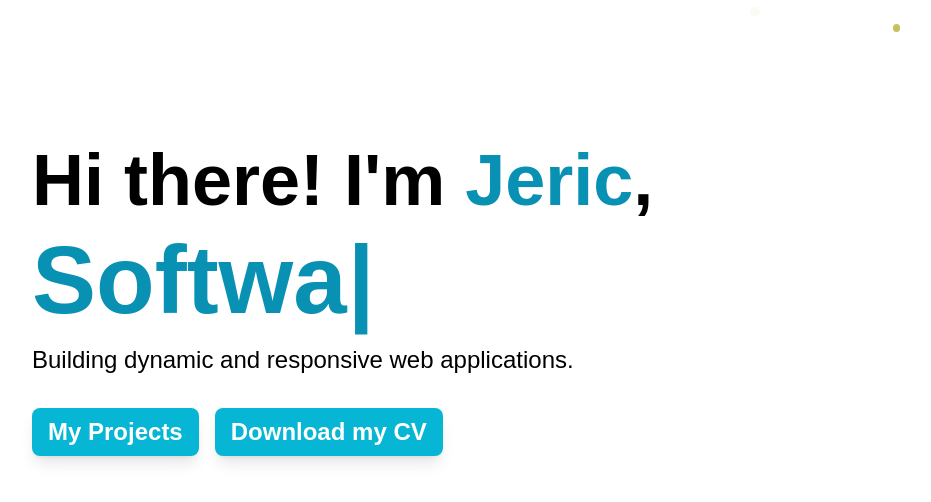
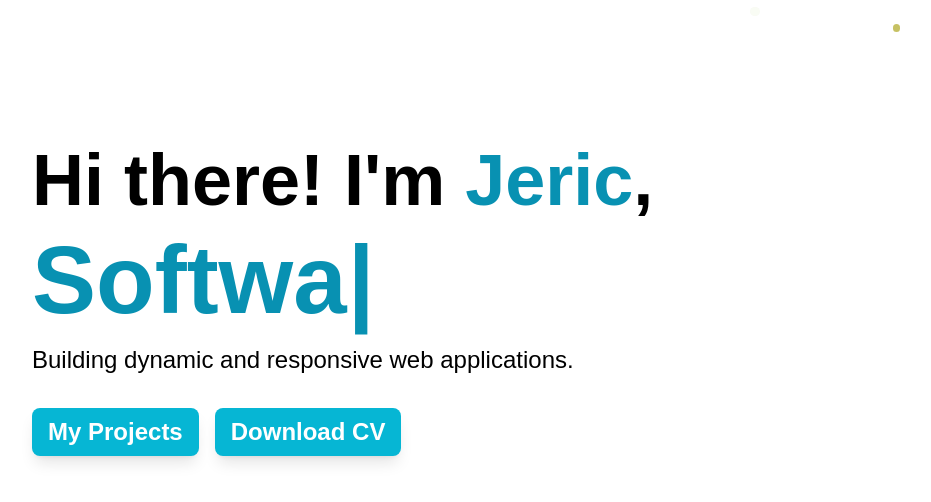
Before and after one commit to JericNisperos/NextJs-Portfolio, a Next.js app in the folder nextjs-portfolio/: page /sections/HomeBlock in a window 1280 px wide. Shown: the top 502 px of the page, without its empty margins (148-1079 px from the left). Built offline with nearby package versions, Linux system fonts and the light colour scheme; a web font is replaced by a local one.

Commit message:
fixed sizing

```diff
--- a/nextjs-portfolio/src/pages/profile.js
+++ b/nextjs-portfolio/src/pages/profile.js
@@ -171,7 +171,7 @@ function Profile() {
               <div className="text-xl dark:text-white text-zinc-800 ">
                 <span className="flex-none">
                   <div className="grid grid-cols-1 sm:grid-cols-3">
-                    <span className="dark:text-cyan-300 text-cyan-900 text-4xl sm:col-span-2 font-semibold underline">Tech Skills</span>
+                    <span className="dark:text-cyan-300 text-cyan-900 md:text-4xl sm:text-lg sm:col-span-2 font-semibold underline">Tech Skills</span>
                   </div>
                   <div className="mt-4 list-none md:text-base text-4xl text-center justify-center items-center">
                     <div className=" grid grid-cols-4 md:grid-cols-5 gap-y-4 gap-x-2">
@@ -208,7 +208,7 @@ function Profile() {
               <div className="text-xl dark:text-white text-zinc-800 ">
                 <span className="flex-none">
                   <div className="grid grid-cols-1 sm:grid-cols-3">
-                    <span className="dark:text-cyan-300 text-cyan-900 text-4xl sm:col-span-2 font-semibold underline">Tech Tools</span>
+                    <span className="dark:text-cyan-300 text-cyan-900 md:text-4xl sm:text-lg sm:col-span-2 font-semibold underline">Tech Tools</span>
                   </div>
                   <div className="mt-4 list-none md:text-base text-4xl text-center justify-center items-center">
                     <div className=" grid grid-cols-4 md:grid-cols-5 gap-y-4 gap-x-2">
@@ -241,7 +241,7 @@ function Profile() {
               <div className="text-xl dark:text-white text-zinc-800 ">
                 <span className="flex-none">
                   <div className="grid grid-cols-1 sm:grid-cols-3">
-                    <span className="dark:text-cyan-300 text-cyan-900 text-4xl sm:col-span-2 font-semibold underline">Work Experiences</span>
+                    <span className="dark:text-cyan-300 text-cyan-900 md:text-4xl sm:text-lg sm:col-span-2 font-semibold underline">Work Experiences</span>
                     <span className="dark:text-cyan-300 text-cyan-900 md:text-4xl text-xl sm:col-span-2 font-semibold">Norima Technologies Inc. </span>
                     <span className="sm:text-right dark:text-white text-cyan-900 text-sm">Jan 2022 - March 2023</span>
                   </div>
@@ -346,7 +346,7 @@ function Profile() {
               <div className="text-xl dark:text-white text-zinc-800 ">
                 <span className="flex-none">
                   <div className="grid grid-cols-1 sm:grid-cols-3">
-                    <span className="dark:text-cyan-300 text-cyan-900 text-4xl sm:col-span-2 flex-none font-semibold underline">Education</span>
+                    <span className="dark:text-cyan-300 text-cyan-900 md:text-4xl sm:text-lg sm:col-span-2 flex-none font-semibold underline">Education</span>
                   </div>
                   <div className="italic md:text-lg text-sm">Don Mariano Marcos Memorial State University</div>
                   <ul className="mt-4  ml-4 space-y-4 text-sm md:text-base">
@@ -371,14 +371,14 @@ function Profile() {
               <div className="text-xl dark:text-white text-zinc-800 ">
                 <span className="flex-none">
                   <div className="grid grid-cols-1 sm:grid-cols-3">
-                    <span className="dark:text-cyan-300 text-cyan-900 text-4xl sm:col-span-2 flex-none font-semibold underline">Current Project:</span>
+                    <span className="dark:text-cyan-300 text-cyan-900 md:text-4xl sm:text-lg sm:col-span-2 flex-none font-semibold underline">Active Project:</span>
                   </div>
-                  <div className="grid grid-cols-1 text-center">
+                  <div className="grid grid-cols-1 text-center mt-4">
                     <motion.a className="text-3xl dark:text-cyan-300 text-cyan-900 font-bold hover:underline" href="https://minecommunity.vercel.app" target="_blank">
                       MineCommunity
 
                     </motion.a>
-                    <div className=" text-xl font-bold text-center dark:text-white text-zinc-900"> Minecraft server packed with RPG and Role-playing features!</div>
+                    <div className=" md:text-xl text-sm font-bold text-center dark:text-white text-zinc-900"> Minecraft server packed with RPG and Role-playing features!</div>
                     {/* <div className="text-6xl dark:text-cyan-300 text-cyan-900 font-bold">
                       10+
                       <div className=" text-xl font-bold text-center dark:text-white text-zinc-900"> Projects Done</div>
--- a/nextjs-portfolio/src/pages/sections/HomeBlock.js
+++ b/nextjs-portfolio/src/pages/sections/HomeBlock.js
@@ -28,13 +28,13 @@ function HomeBlock() {
               <motion.p initial={{ opacity: 0 }} animate={{ opacity: 1 }} transition={{ duration: 0.5, delay: 1.5 }} className="text-sm md:text-2xl md:mt-4 text-center md:text-left">
                 Building dynamic and responsive web applications.
               </motion.p>
-              <span className="flex mx-auto md:mx-0 justify-center md:justify-normal gap-x-4">
+              <span className="flex mx-auto md:mx-0 justify-center md:justify-normal gap-x-4 md:text-2xl text-sm text-center">
                 <motion.a
                   initial={{ opacity: 0 }}
                   animate={{ opacity: 1 }}
                   transition={{ duration: 1, delay: 1.8 }}
                   href="#projects"
-                  className=" rounded-lg bg-cyan-500 px-4 py-2 font-semibold dark:text-black text-white hover:bg-gray-300 shadow-lg mt-8 text-2xl"
+                  className=" rounded-lg bg-cyan-500 px-4 py-2 font-semibold dark:text-black text-white hover:bg-gray-300 shadow-lg mt-8"
                 >
                   My Projects
                 </motion.a>
@@ -43,9 +43,9 @@ function HomeBlock() {
                   animate={{ opacity: 1 }}
                   transition={{ duration: 1, delay: 1.8 }}
                   href="/profile"
-                  className=" rounded-lg bg-cyan-500 px-4 py-2 font-semibold dark:text-black text-white hover:bg-gray-300 shadow-lg mt-8 text-2xl"
+                  className=" rounded-lg bg-cyan-500 px-4 py-2 font-semibold dark:text-black text-white hover:bg-gray-300 shadow-lg mt-8"
                 >
-                  Download my CV
+                  Download CV
                 </motion.a>
               </span>
             </motion.span>
```
